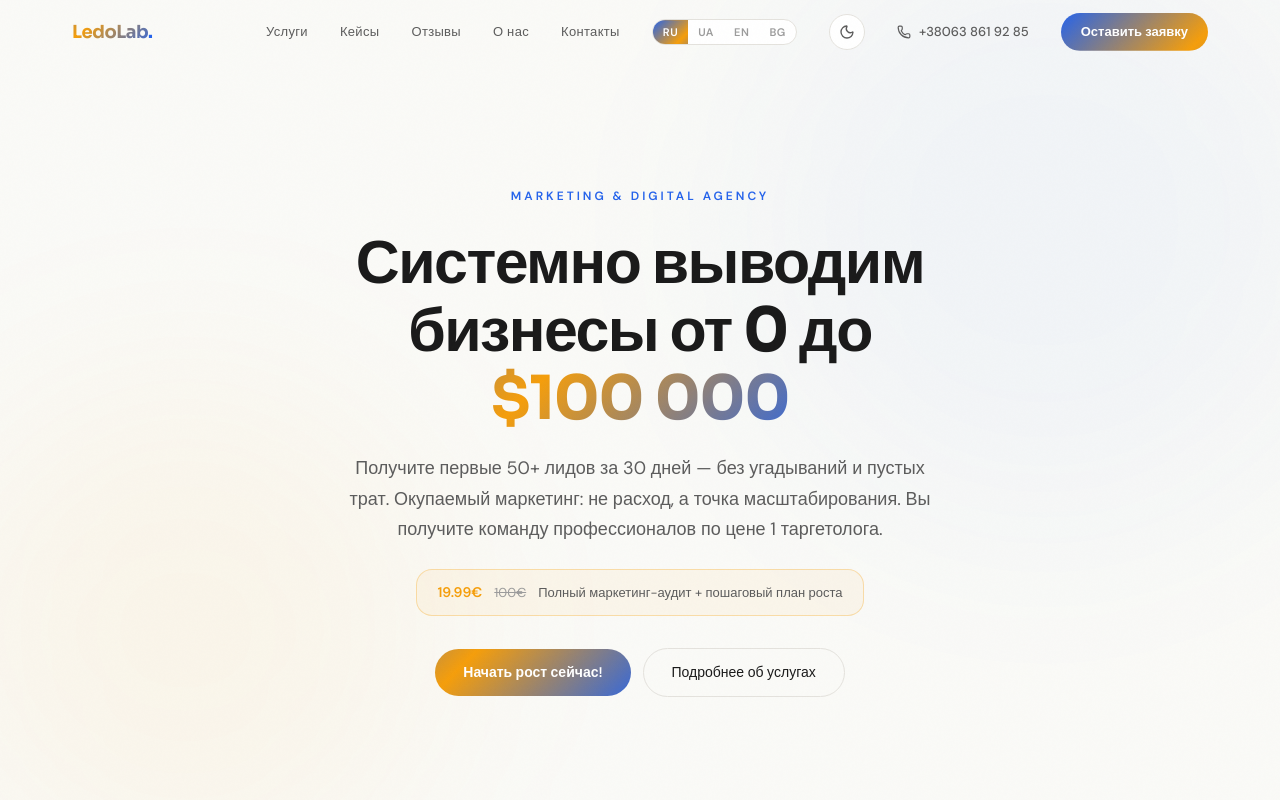
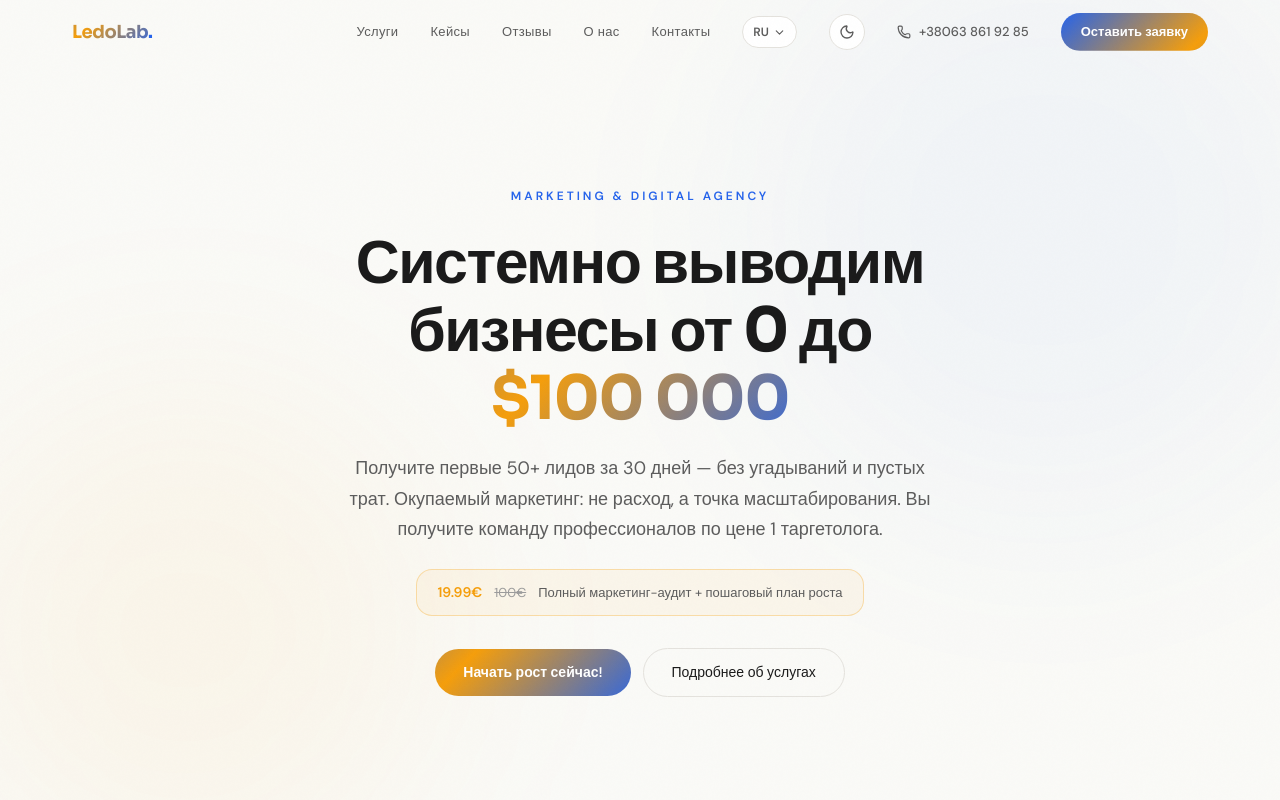
Before and after one commit to Zarevi4/ledolab-online, a Next.js app: page / in a window 1280 px wide. Shown: the top 800 px of the page. Built offline with nearby package versions, Linux system fonts and the light colour scheme.

Commit message:
Change language switcher to dropdown menu

```diff
--- a/src/components/LanguageSwitcher.tsx
+++ b/src/components/LanguageSwitcher.tsx
@@ -3,27 +3,51 @@
 import { useI18n } from "@/lib/i18n/context";
 import type { Locale } from "@/lib/i18n/types";
 import { localeNames } from "@/lib/i18n";
+import { ChevronDown } from "lucide-react";
+import { useState, useRef, useEffect } from "react";
 
 const langs: Locale[] = ["ru", "uk", "en", "bg"];
 
 export default function LanguageSwitcher() {
   const { locale, setLocale } = useI18n();
+  const [open, setOpen] = useState(false);
+  const ref = useRef<HTMLDivElement>(null);
+
+  useEffect(() => {
+    const handleClick = (e: MouseEvent) => {
+      if (ref.current && !ref.current.contains(e.target as Node)) setOpen(false);
+    };
+    document.addEventListener("mousedown", handleClick);
+    return () => document.removeEventListener("mousedown", handleClick);
+  }, []);
 
   return (
-    <div className="flex items-center rounded-full border border-border bg-surface overflow-hidden">
+    <div ref={ref} className="relative">
+      <button
+        onClick={() => setOpen(!open)}
+        className="flex items-center gap-1 px-2.5 py-1.5 rounded-full border border-border bg-surface text-[12px] font-semibold text-ink-light hover:text-ink hover:border-accent/30 transition-all"
+      >
+        {localeNames[locale]}
+        <ChevronDown size={13} className={`transition-transform duration-200 ${open ? "rotate-180" : ""}`} />
+      </button>
+
+      {open && (
+        <div className="absolute top-full right-0 mt-1.5 min-w-[80px] rounded-xl border border-border bg-surface shadow-[0_8px_32px_rgba(0,0,0,0.08)] overflow-hidden z-50">
           {langs.map((l) => (
             <button
               key={l}
-          onClick={() => setLocale(l)}
-          className={`px-2.5 py-1 text-[11px] font-semibold tracking-wider transition-all ${
+              onClick={() => { setLocale(l); setOpen(false); }}
+              className={`w-full px-3.5 py-2 text-left text-[12px] font-semibold transition-colors ${
                 locale === l
                   ? "gradient-bg text-white"
-              : "text-ink-faint hover:text-ink"
+                  : "text-ink-light hover:text-ink hover:bg-bg-alt"
               }`}
             >
               {localeNames[l]}
             </button>
           ))}
         </div>
+      )}
+    </div>
   );
 }
```
Lines whose indentation alone changed are shown as unchanged.
